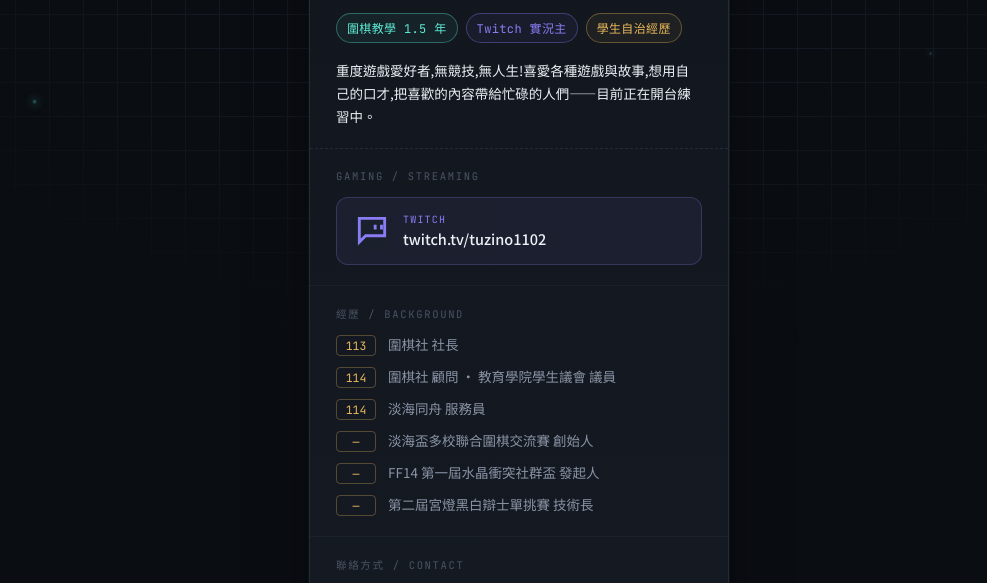
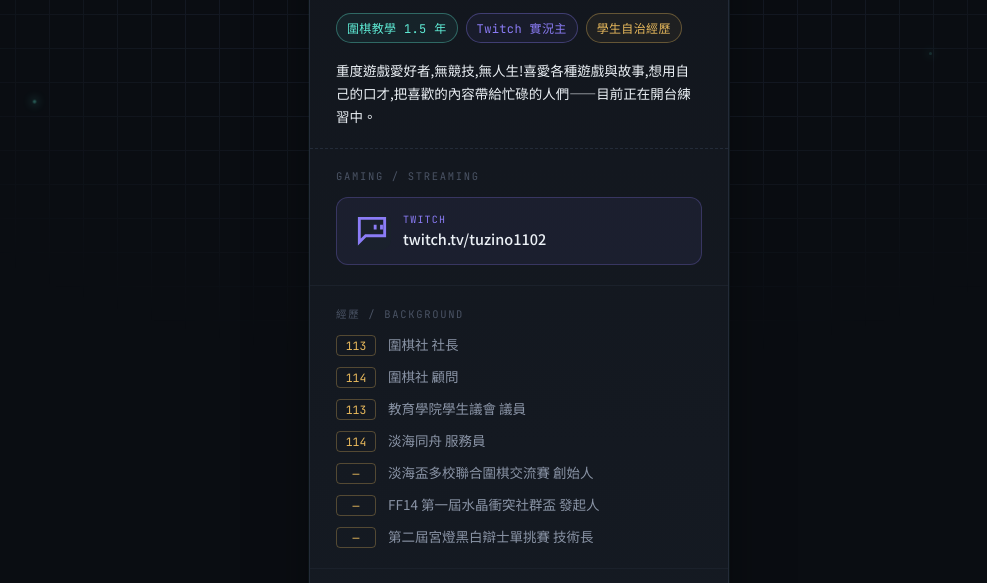
Before and after one commit to tuzino1102/MyCard, a plain HTML site: page index.html in a window 1280 px wide. Shown: the part 156-739 px from the top of the page, without its empty margins (121-1108 px from the left). Drawn offline with Linux system fonts and the light colour scheme.

Commit message:
更新 index.html

```diff
--- a/index.html
+++ b/index.html
@@ -338,7 +338,8 @@
     <div class="section-label">經歷 / Background</div>
     <ul class="role-log">
       <li><span class="yr">113</span><span class="role">圍棋社 社長</span></li>
-      <li><span class="yr">114</span><span class="role">圍棋社 顧問 · 教育學院學生議會 議員</span></li>
+      <li><span class="yr">114</span><span class="role">圍棋社 顧問 </span></li>
+      <li><span class="yr">113</span><span class="role">教育學院學生議會 議員</span></li>
       <li><span class="yr">114</span><span class="role">淡海同舟 服務員</span></li>
       <li><span class="yr">—</span><span class="role">淡海盃多校聯合圍棋交流賽 創始人</span></li>
       <li><span class="yr">—</span><span class="role">FF14 第一屆水晶衝突社群盃 發起人</span></li>
```
